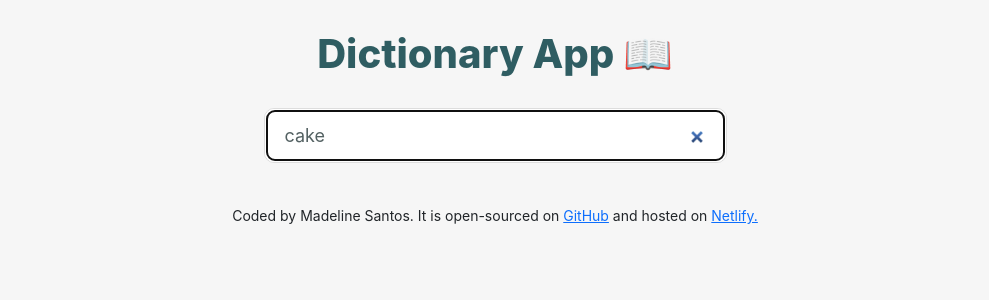
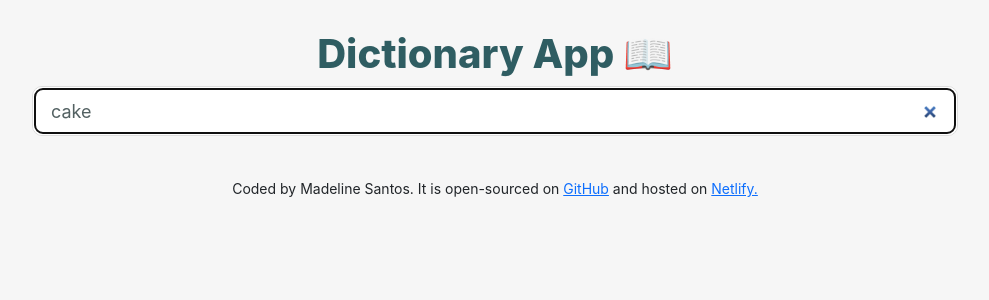
Before and after one commit to madtos12/dictionary-app, a React (Create React App) app: page / in a window 1280 px wide. Shown: the top 300 px of the page, without its empty margins (145-1134 px from the left). Built offline with nearby package versions, Linux system fonts and the light colour scheme; no server answers; a web font is replaced by a local one.

Commit message:
Updated styling

```diff
--- a/src/Dictionary.css
+++ b/src/Dictionary.css
@@ -1,12 +1,23 @@
-input {
-  margin: 30px auto;
-  display: block;
-  height: 55px;
+.Dictionary section {
+  padding: 28px;
+  border-radius: 8px;
+  background-color: #d8ebe4;
+  box-shadow: 0 5px 5px rgb(0 0 0 / 5%);
+  margin: 20px 0;
+}
+
+.Dictionary h4 {
+  font-weight: 700;
+  margin-bottom: 20px;
+}
+
+.Dictionary input {
+  width: 100%;
+  border-radius: 10px;
+  padding: 6px 18px;
+  height: 50px;
   color: #536162;
   font-size: 18px;
   line-height: 18px;
-  padding: 20px;
   border: 1px solid #ddd;
-  border-radius: 10px;
-  width: 50%;
 }
```
